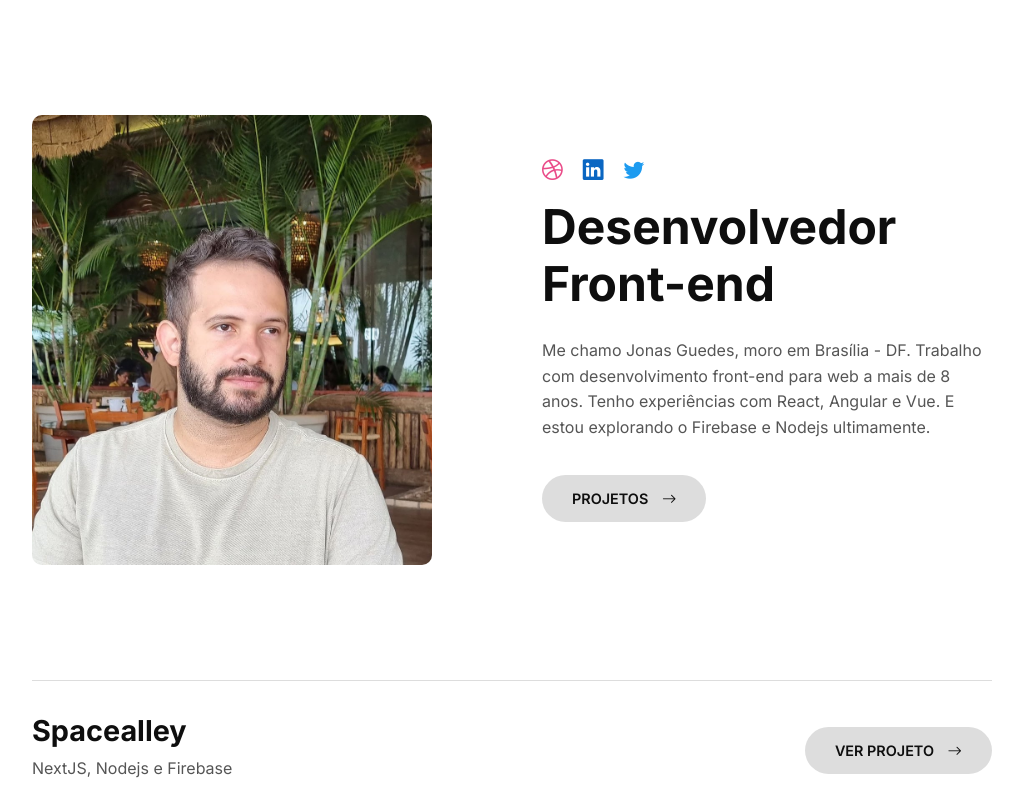
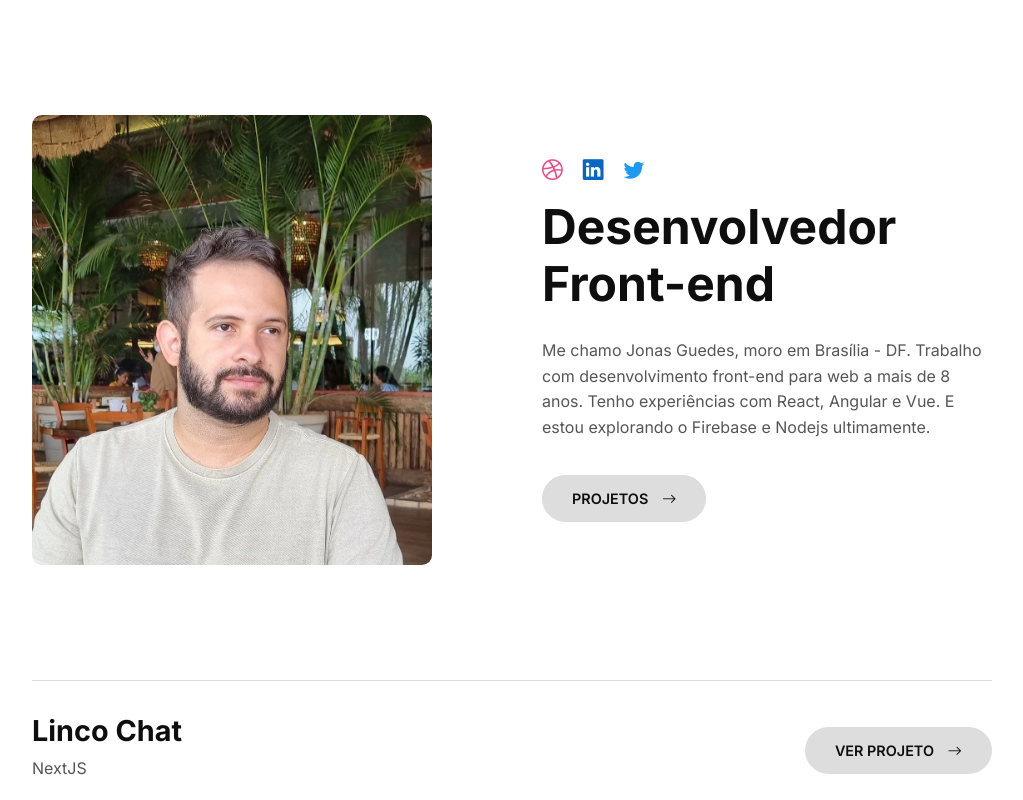
Before and after one commit to devjonasguedes/devjonasguedes, a Next.js app: page / in a window 1280 px wide. Shown: the top 800 px of the page, without its empty margins (128-1151 px from the left). Built offline with nearby package versions, Linux system fonts and the light colour scheme.

Commit message:
Add new project

```diff
--- a/src/pages/index.tsx
+++ b/src/pages/index.tsx
@@ -81,6 +81,24 @@ const Home: NextPage = () => {
 
           <div className="projects" id="projects">
             <ul className="projectsList">
+              <li>
+                <div className="projectItem">
+                  <div className="projectInfo">
+                    <h2 className="projectName">Linco Chat</h2>
+                    <p>NextJS</p>
+                  </div>
+                  <div className="projectLink">
+                    <a
+                      href="https://www.lincochat.com/"
+                      target="_blank"
+                      rel="noreferrer"
+                      className="btn"
+                    >
+                      Ver projeto <i className="bi bi-arrow-right"></i>
+                    </a>
+                  </div>
+                </div>
+              </li>
               <li>
                 <div className="projectItem">
                   <div className="projectInfo">
```
